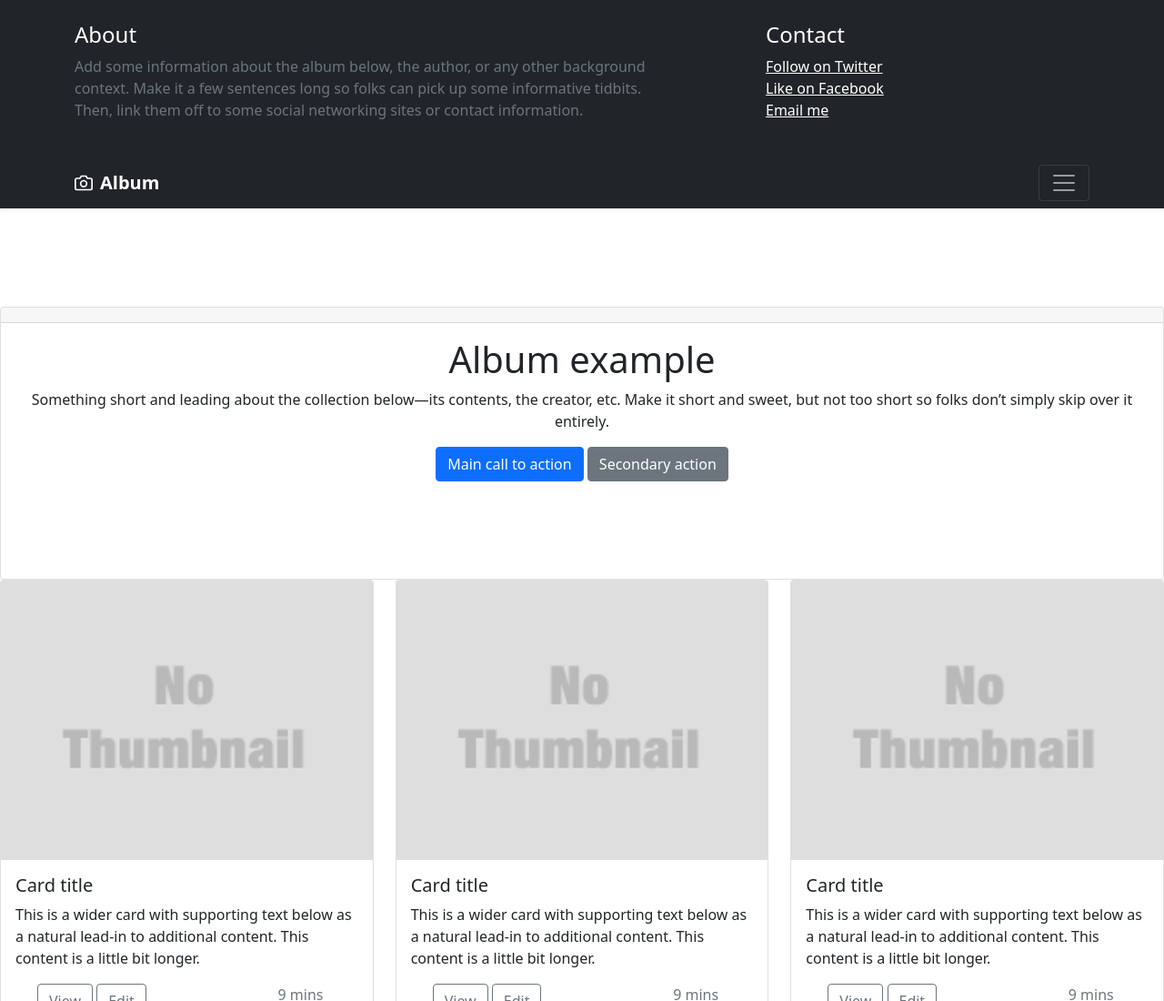
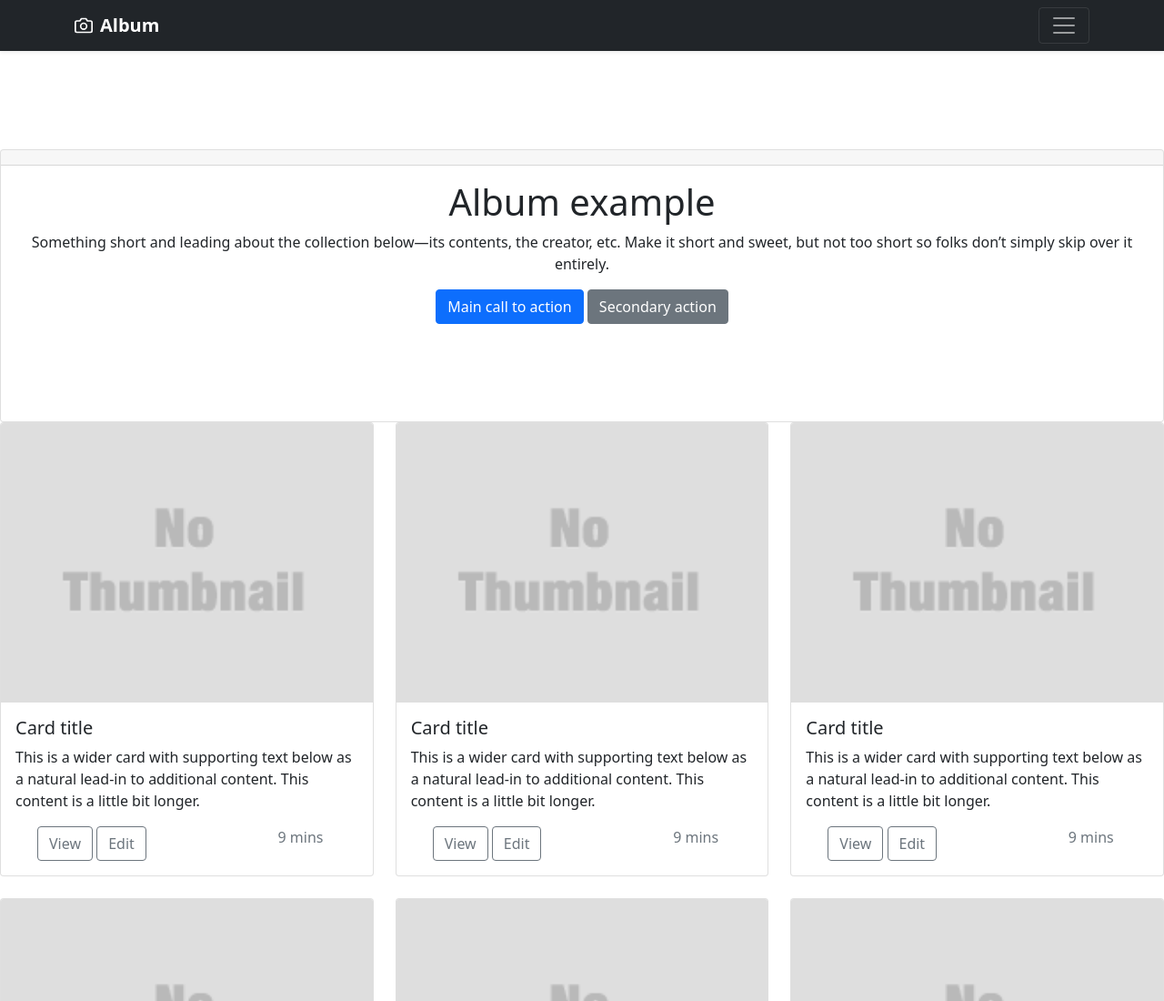
Before and after one commit to Subhadip4521/myProject02, a plain HTML site: page index.html in a window 1280 px wide. Shown: the top 1100 px of the page at 91% size. Drawn offline with nearby package versions, Linux system fonts and the light colour scheme.

Commit message:
version 1

```diff
--- a/index.html
+++ b/index.html
@@ -17,7 +17,7 @@
   </head>
   <body>
     <header>
-      <div class="bg-dark collapse show" id="navbarHeader">
+      <div class="bg-dark collapse" id="navbarHeader">
         <div class="container">
           <div class="row">
             <div class="col-sm-8 col-md-7 py-4">
```
